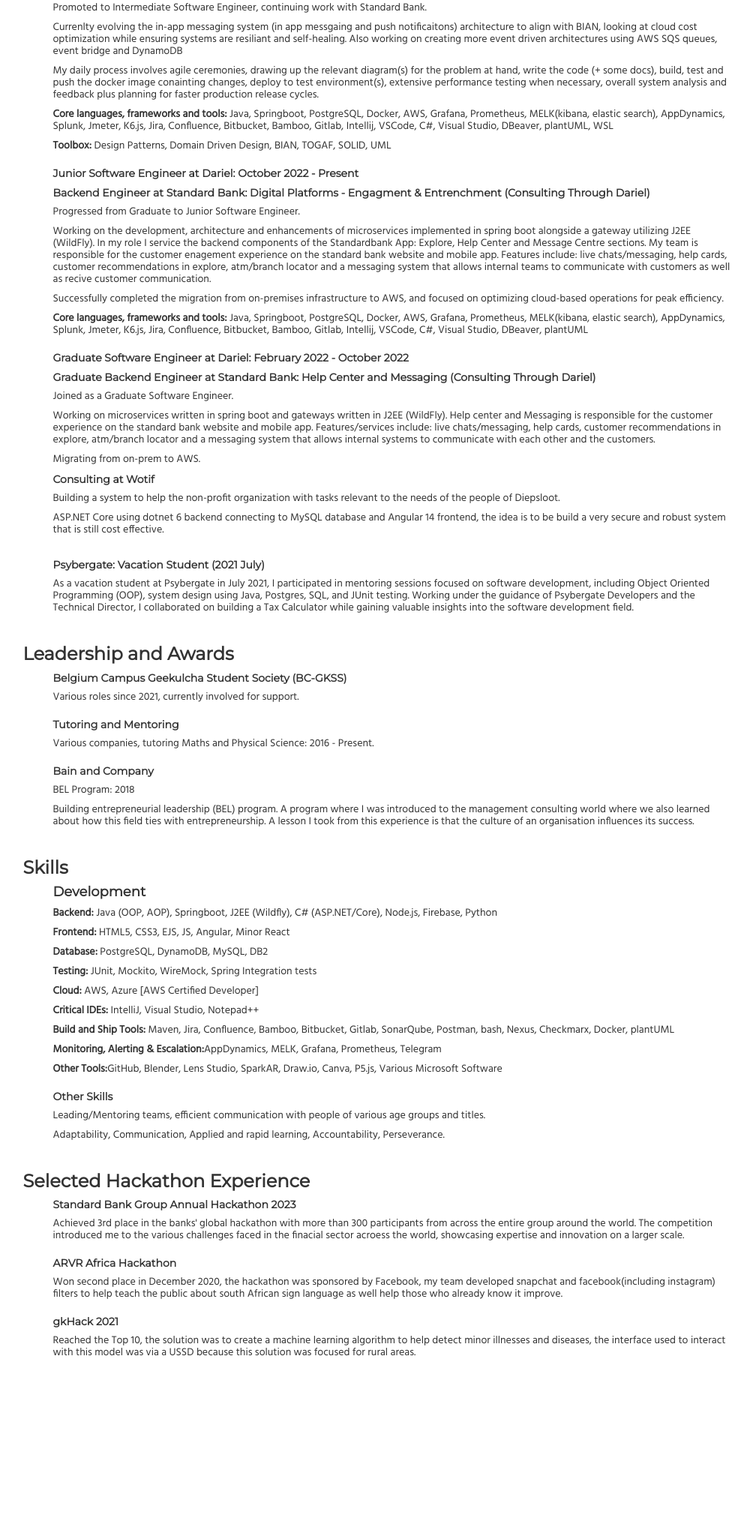
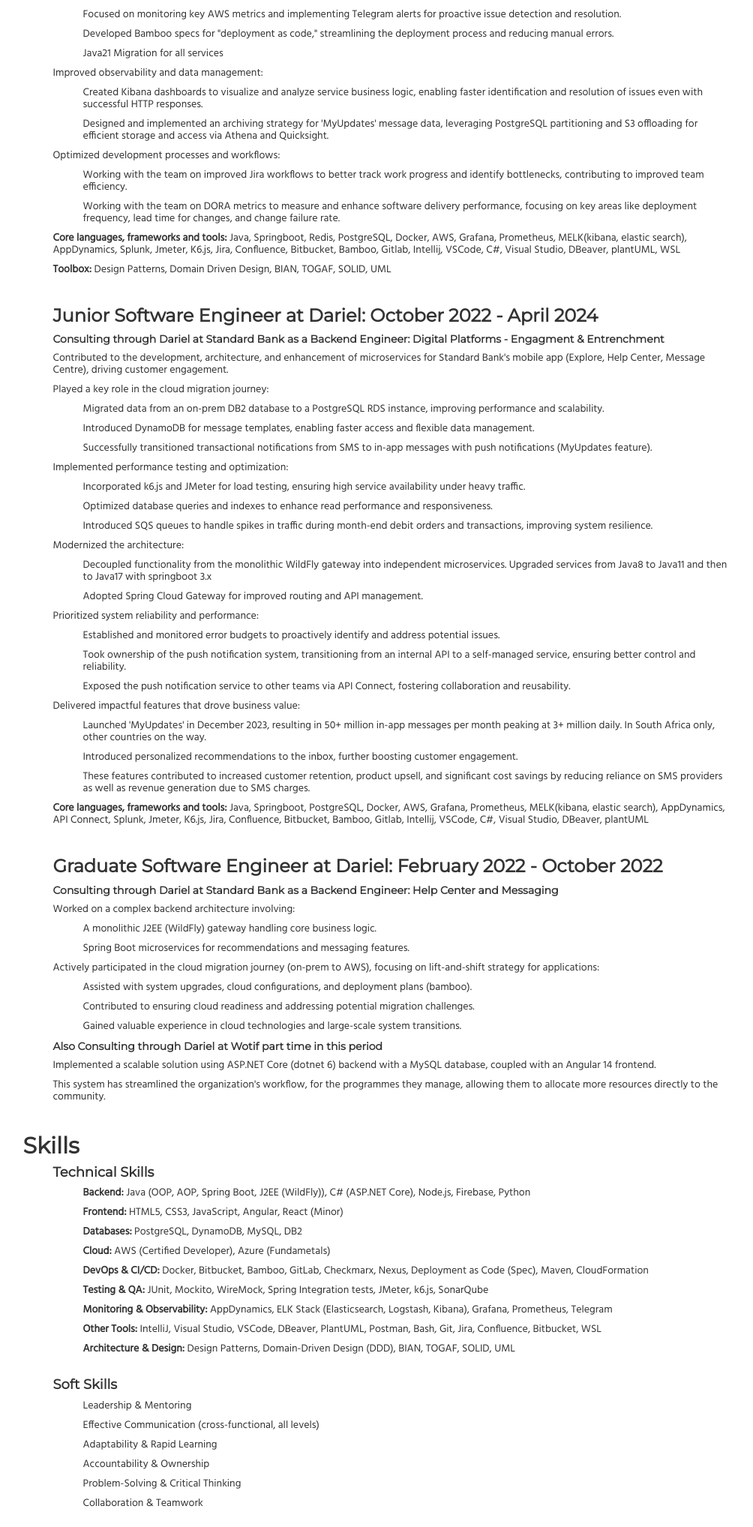
Before and after one commit to TGNkwane/cvtebogonkwane-errors.co.za-SUBDOMAIN, a plain HTML site: page index.html in a window 1280 px wide. Shown: the part 585-2621 px from the top of the page at 75% size, without its empty margins (137-1141 px from the left). Before the commit the page ends 2427 px from the top, so only its background shows below. Drawn offline with nearby package versions, Linux system fonts and the light colour scheme.

Commit message:
final changes for 2024 august

```diff
--- a/index.html
+++ b/index.html
@@ -19,114 +19,166 @@
                         <h1>Tebogo Gerald Nkwane</h1>
                         <h3>Innovative, Reliable, Creative</h3>
                         <p>Email: <a href="mailto: nkwane.gerald@gmail.com">nkwane.gerald@gmail.com</a></p>
-                        <p><a href="https://github.com/TGNkwane" target="_blank">GitHub</a></p>
-                        <p><a href="https://za.linkedin.com/in/tebogo-nkwane" target="_blank">LinkedIn</a></p>
-                        <p><a href="https://www.credly.com/users/tebogo-nkwane" target="_blank">Credly</a></p>
+                        <p><a href="https://github.com/TGNkwane" target="_blank" rel="noopener noreferrer">GitHub</a></p>
+                        <p><a href="https://za.linkedin.com/in/tebogo-nkwane" target="_blank" rel="noopener noreferrer">LinkedIn</a></p>
+                        <p><a href="https://www.credly.com/users/tebogo-nkwane" target="_blank" rel="noopener noreferrer">Credly</a></p>
                     </div>
+                     <h2>Professional Experience</h2>
+                     <ul>
+                        <li>
+                            <h3 class="headline">Intermediate  Software Engineer at Dariel: April 2024 -  Present</h4>
+                            <p class="headline">Consulting through Dariel at Standard Bank as a Backend Engineer: Digital Platforms - Engagment & Entrenchment</p>
+                            <p>Evolving the in-app messaging system (in-app messaging and push notifications) architecture:</p>
+                            <ul>
+                                <li>Aligning the system with BIAN standards for improved banking industry compliance and efficiency.</li>
+                                <li>Implementing cloud cost optimization strategies while ensuring system resilience and self-healing capabilities.</li>
+                                <li>Designing and building more event-driven architectures using AWS SQS queues, EventBridge, and DynamoDB for increased scalability and responsiveness.</li>
+                            </ul>
+                            <p>Enhancing system performance and reliability:</p>
+                            <ul>
+                                <li>Implemented a Redis cache (AWS Elasticache) to handle high volumes of user logins (1 billion+ in 2023), ensuring service scalability and responsiveness (some of our services are now being called on login).</li>
+                                <li>Externalized configurations using a config server for improved maintainability and deployment flexibility.</li>
+                                <li>Focused on monitoring key AWS metrics and implementing Telegram alerts for proactive issue detection and resolution.</li>
+                                <li>Developed Bamboo specs for "deployment as code," streamlining the deployment process and reducing manual errors.</li>
+                                <li>Java21 Migration for all services</li>
+                            </ul>
+                            <p>Improved observability and data management:</p>
+                            <ul>
+                                <li>Created Kibana dashboards to visualize and analyze service business logic, enabling faster identification and resolution of issues even with successful HTTP responses.</li>
+                                <li>Designed and implemented an archiving strategy for 'MyUpdates' message data, leveraging PostgreSQL partitioning and S3 offloading for efficient storage and access via Athena and Quicksight.</li>
+                            </ul>
+                            <p>Optimized development processes and workflows:</p>
+                            <ul>
+                                <li>Working with the team on improved Jira workflows to better track work progress and identify bottlenecks, contributing to improved team efficiency.</li>
+                                <li>Working with the team on DORA metrics to measure and enhance software delivery performance, focusing on key areas like deployment frequency, lead time for changes, and change failure rate.</li>
+                            </ul>
+                            <p><b>Core languages, frameworks and tools:</b> Java, Springboot, Redis, PostgreSQL, Docker, AWS, Grafana, Prometheus, MELK(kibana, elastic search), AppDynamics, Splunk, Jmeter, K6.js, Jira, Confluence, Bitbucket, Bamboo, Gitlab, Intellij, VSCode, C#, Visual Studio, DBeaver, plantUML, WSL</p>
+                            <p><b>Toolbox:</b> Design Patterns, Domain Driven Design, BIAN, TOGAF, SOLID, UML</p>
+                        </li>
+                        <li>
+                            <h3 class="headline">Junior Software Engineer at Dariel: October 2022 - April 2024</h4>
+                            <p class="headline">Consulting through Dariel at Standard Bank as a Backend Engineer: Digital Platforms - Engagment & Entrenchment</p>
+                            <p>Contributed to the development, architecture, and enhancement of microservices for Standard Bank's mobile app (Explore, Help Center, Message Centre), driving customer engagement.</p>
+                            <p>Played a key role in the cloud migration journey:</p>
+                            <ul>
+                                <li>Migrated data from an on-prem DB2 database to a PostgreSQL RDS instance, improving performance and scalability.</li>
+                                <li>Introduced DynamoDB for message templates, enabling faster access and flexible data management.</li>
+                                <li>Successfully transitioned transactional notifications from SMS to in-app messages with push notifications (MyUpdates feature).</li>
+                            </ul>
+                            <p>Implemented performance testing and optimization:</p>
+                            <ul>
+                                <li>Incorporated k6.js and JMeter for load testing, ensuring high service availability under heavy traffic.</li>
+                                <li>Optimized database queries and indexes to enhance read performance and responsiveness.</li>
+                                <li>Introduced SQS queues to handle spikes in traffic during month-end debit orders and transactions, improving system resilience.</li>
+                            </ul>
+                            <p>Modernized the architecture:</p>
+                            <ul>
+                                <li>Decoupled functionality from the monolithic WildFly gateway into independent microservices. Upgraded services from Java8 to Java11 and then to Java17 with springboot 3.x</li>
+                                <li>Adopted Spring Cloud Gateway for improved routing and API management.</li>
+                            </ul>
+                            <p>Prioritized system reliability and performance:</p>
+                            <ul>
+                                <li>Established and monitored error budgets to proactively identify and address potential issues.</li>
+                                <li>Took ownership of the push notification system, transitioning from an internal API to a self-managed service, ensuring better control and reliability.</li>
+                                <li>Exposed the push notification service to other teams via API Connect, fostering collaboration and reusability.</li>
+                            </ul>
+                            <p>Delivered impactful features that drove business value:</p>
+                            <ul>
+                                <li>Launched 'MyUpdates' in December 2023, resulting in 50+ million in-app messages per month peaking at 3+ million daily. In South Africa only, other countries on the way.</li>
+                                <li>Introduced personalized recommendations to the inbox, further boosting customer engagement.</li>
+                                <li>These features contributed to increased customer retention, product upsell, and significant cost savings by reducing reliance on SMS providers as well as revenue generation due to SMS charges.</li>
+                            </ul>
+                            <p><b>Core languages, frameworks and tools:</b> Java, Springboot, PostgreSQL, Docker, AWS, Grafana, Prometheus, MELK(kibana, elastic search), AppDynamics, API Connect, Splunk, Jmeter, K6.js, Jira, Confluence, Bitbucket, Bamboo, Gitlab, Intellij, VSCode, C#, Visual Studio, DBeaver, plantUML</p>
+                        </li>
+                        <li>
+                            <h3 class="headline">Graduate Software Engineer at Dariel: February 2022 -  October 2022</h4>
+                            <p class="headline">Consulting through Dariel at Standard Bank as a Backend Engineer: Help Center and Messaging</p>
+                            <p>Worked on a complex backend architecture involving:</p>
+                            <ul>
+                                <li>A monolithic J2EE (WildFly) gateway handling core business logic.</li>
+                                <li>Spring Boot microservices for recommendations and messaging features.</li>
+                            </ul>
+                            <p>Actively participated in the cloud migration journey (on-prem to AWS), focusing on lift-and-shift strategy for applications:</p>
+                            <ul>
+                                <li>Assisted with system upgrades, cloud configurations, and deployment plans (bamboo).</li>
+                                <li>Contributed to ensuring cloud readiness and addressing potential migration challenges.</li>
+                                <li>Gained valuable experience in cloud technologies and large-scale system transitions.</li>
+                            </ul>
+                            <p class="headline">Also Consulting through Dariel at Wotif part time in this period</p>
+                            <p>Implemented a scalable solution using ASP.NET Core (dotnet 6) backend with a MySQL database, coupled with an Angular 14 frontend.</p>
+                            <p>This system has streamlined the organization's workflow, for the programmes they manage, allowing them to allocate more resources directly to the community.</p>
+                        </li>
+                     </ul>
+                    <h2>Skills</h2>
+                    <ul>
+                        <li>
+                            <h4>Technical Skills</h4>
+                            <ul>
+                                <li>
+                                    <strong>Backend:</strong> Java (OOP, AOP, Spring Boot, J2EE (WildFly)), C# (ASP.NET Core), Node.js, Firebase, Python
+                                </li>
+                                <li>
+                                    <strong>Frontend:</strong> HTML5, CSS3, JavaScript, Angular, React (Minor)
+                                </li>
+                                <li>
+                                    <strong>Databases:</strong> PostgreSQL, DynamoDB, MySQL, DB2
+                                </li>
+                                <li>
+                                    <strong>Cloud:</strong> AWS (Certified Developer), Azure (Fundametals)
+                                </li>
+                                <li>
+                                    <strong>DevOps & CI/CD:</strong> Docker, Bitbucket, Bamboo, GitLab, Checkmarx, Nexus, Deployment as Code (Spec), Maven, CloudFormation
+                                </li>
+                                <li>
+                                    <strong>Testing & QA:</strong> JUnit, Mockito, WireMock, Spring Integration tests, JMeter, k6.js, SonarQube
+                                </li>
+                                <li>
+                                    <strong>Monitoring & Observability:</strong> AppDynamics, ELK Stack (Elasticsearch, Logstash, Kibana), Grafana, Prometheus, Telegram
+                                </li>
+                                <li>
+                                    <strong>Other Tools:</strong> IntelliJ, Visual Studio, VSCode, DBeaver, PlantUML, Postman, Bash, Git, Jira, Confluence, Bitbucket, WSL
+                                </li>
+                                <li>
+                                    <strong>Architecture & Design:</strong> Design Patterns, Domain-Driven Design (DDD), BIAN, TOGAF, SOLID, UML
+                                </li>
+                            </ul>
+                        </li>
+                        <li>
+                            <h4>Soft Skills</h4>
+                            <ul>
+                                <li>Leadership & Mentoring</li>
+                                <li>Effective Communication (cross-functional, all levels)</li>
+                                <li>Adaptability & Rapid Learning</li>
+                                <li>Accountability & Ownership</li>
+                                <li>Problem-Solving & Critical Thinking</li>
+                                <li>Collaboration & Teamwork</li>
+                            </ul>
+                        </li>
+                    </ul>
                     <h3>Education</h3>
                     <ul>
                         <li>
                             <p class="headline">Belgium Campus: 2019 - 2022</p>
-                            <p>Majoring in Software Engineering</p>
-                            <p>GPA: 78%</p>
+                            <p>Bachelor Of Computing in Software Engineering</p>
                         </li>
                         <li>
                             <p class="headline">University of Cape Town: 2016 - 2018</p>
-                            <p>Majored in Mechanical and Mechatronic Engineering</p>
-                            <p>Discovered this was not the type of Engineering for me, therefore degree incomplete.</p>
-                        </li>
-                    </ul>
-                     <h3>Work Experience</h3>
-                     <ul>
-                         <li>
-                            <p class="headline">Intermediate  Software Engineer at Dariel: April 2024 -  Present</p>
-                            <p class="headline">Backend Engineer at Standard Bank: Digital Platforms - Engagment & Entrenchment (Consulting Through Dariel)</p>
-                            <p>Promoted to Intermediate Software Engineer, continuing work with Standard Bank.</p>
-                            <p>Currenlty evolving the in-app messaging system (in app messgaing and push notificaitons) architecture to align with BIAN, looking at cloud cost optimization while ensuring systems are resiliant and self-healing. Also working on creating more event driven architectures using AWS SQS queues, event bridge and DynamoDB</p>
-                            <p>My daily process involves agile ceremonies, drawing up the relevant diagram(s) for the problem at hand, write the code (+ some docs), build, test and push the docker image conainting changes, deploy to test environment(s), extensive performance testing when necessary, overall system analysis and feedback plus planning for faster production release cycles.</p>
-                            <p><b>Core languages, frameworks and tools:</b> Java, Springboot, PostgreSQL, Docker, AWS, Grafana, Prometheus, MELK(kibana, elastic search), AppDynamics, Splunk, Jmeter, K6.js, Jira, Confluence, Bitbucket, Bamboo, Gitlab, Intellij, VSCode, C#, Visual Studio, DBeaver, plantUML, WSL</p>
-                            <p><b>Toolbox:</b> Design Patterns, Domain Driven Design, BIAN, TOGAF, SOLID, UML</p>
-                        </li>
-                        <li>
-                            <p class="headline">Junior Software Engineer at Dariel: October 2022 -  Present</p>
-                            <p class="headline">Backend Engineer at Standard Bank: Digital Platforms - Engagment & Entrenchment (Consulting Through Dariel)</p>
-                            <p>Progressed from Graduate to Junior Software Engineer.</p>
-                            <p>Working on the development, architecture and enhancements of microservices implemented in spring boot alongside a gateway utilizing J2EE (WildFly). In my role I service the backend components of the Standardbank App: Explore, Help Center and Message Centre sections. My team is responsible for the customer enagement experience on the standard bank website and mobile app. Features include: live chats/messaging, help cards, customer recommendations in explore, atm/branch locator and a messaging system that allows internal teams to communicate with customers as well as recive customer communication.</p>
-                            <p>Successfully completed the migration from on-premises infrastructure to AWS, and focused on optimizing cloud-based operations for peak efficiency.</p>
-                            <p><b>Core languages, frameworks and tools:</b> Java, Springboot, PostgreSQL, Docker, AWS, Grafana, Prometheus, MELK(kibana, elastic search), AppDynamics, Splunk, Jmeter, K6.js, Jira, Confluence, Bitbucket, Bamboo, Gitlab, Intellij, VSCode, C#, Visual Studio, DBeaver, plantUML</p>
-                        </li>
-                        <li>
-                            <p class="headline">Graduate Software Engineer at Dariel: February 2022 -  October 2022</p>
-                            <p class="headline">Graduate Backend Engineer at Standard Bank: Help Center and Messaging (Consulting Through Dariel)</p>
-                            <p>Joined as a Graduate Software Engineer.</p>
-                            <p>Working on microservices written in spring boot and gateways written in J2EE (WildFly). Help center and Messaging is responsible for the customer experience on the standard bank website and mobile app. Features/services include: live chats/messaging, help cards, customer recommendations in explore, atm/branch locator and a messaging system that allows internal systems to communicate with each other and the customers.</p>
-                            <p>Migrating from on-prem to AWS.</p>
-                            <p class="headline">Consulting at Wotif</p>
-                            <p>Building a system to help the non-profit organization with tasks relevant to the needs of the people of Diepsloot.</p>
-                            <p>ASP.NET Core using dotnet 6 backend connecting to MySQL database and Angular 14 frontend, the idea is to be build a very secure and robust system that is still cost effective.</p>
-                        </li>
-                     </ul>
-                    <ul>
-                        <li>
-                            <p class="headline">Psybergate: Vacation Student (2021 July)</p>
-                            <p>As a vacation student at Psybergate in July 2021, I participated in mentoring sessions focused on software development, including Object Oriented Programming (OOP), system design using Java, Postgres, SQL, and JUnit testing. Working under the guidance of Psybergate Developers and the Technical Director, I collaborated on building a Tax Calculator while gaining valuable insights into the software development field.</p>
-                        </li>
-                    </ul>
-                    <h3>Leadership and Awards</h3>
-                    <ul>
-                        <li>
-                            <p class="headline">Belgium Campus Geekulcha Student Society (BC-GKSS)</p>
-                            <p>Various roles since 2021, currently involved for support.</p>
-                        </li>
-                        <li>
-                            <p class="headline">Tutoring and Mentoring</p>
-                            <p>Various companies, tutoring Maths and Physical Science: 2016 - Present.</p>
-                        </li>
-                        <li>
-                            <p class="headline">Bain and Company</p>
-                            <p>BEL Program: 2018</p>
-                            <p>Building entrepreneurial leadership (BEL) program. A program where I was introduced to the management
-                                consulting world where we also learned about how this field ties with entrepreneurship. A lesson I took
-                                from this experience is that the culture of an organisation influences its success.</p>
-                        </li>
-                    </ul>
-                    <h3>Skills</h3>
-                    <ul>
-                        <li>
-                            <h4>Development</h4>
-                            <p><strong>Backend:</strong> Java (OOP, AOP), Springboot, J2EE (Wildfly), C# (ASP.NET/Core), Node.js, Firebase, Python</p>
-                            <p><strong>Frontend:</strong> HTML5, CSS3, EJS, JS, Angular, Minor React</p>
-                            <p><strong>Database:</strong> PostgreSQL, DynamoDB, MySQL, DB2</p>
-                            <p><strong>Testing:</strong> JUnit, Mockito, WireMock, Spring Integration tests</p>
-                            <p><strong>Cloud:</strong> AWS, Azure [AWS Certified Developer]</p>
-                            <p><strong>Critical IDEs:</strong> IntelliJ, Visual Studio, Notepad++</p>
-                            <p><strong>Build and Ship Tools:</strong> Maven, Jira, Confluence, Bamboo, Bitbucket, Gitlab, SonarQube, Postman, bash, Nexus, Checkmarx, Docker, plantUML</p>
-                            <p><strong>Monitoring, Alerting & Escalation:</strong>AppDynamics, MELK, Grafana, Prometheus, Telegram</p>
-                            <p><strong>Other Tools:</strong>GitHub, Blender, Lens Studio, SparkAR, Draw.io, Canva, P5.js, Various Microsoft Software</p>
-                        </li>
-                        <li>
-                            <p class="headline">Other Skills</p>
-                            <p>Leading/Mentoring teams, efficient communication with people of various age groups and titles.</p>
-                            <p>Adaptability, Communication, Applied and rapid learning, Accountability, Perseverance.</p>
+                            <p>BScENG Mechanical and Mechatronic Engineering</p>
                         </li>
                     </ul>
                     <h3>Selected Hackathon Experience</h3>
                     <ul>
                         <li>
                             <p class="headline">Standard Bank Group Annual Hackathon 2023</p>
-                            <p>Achieved 3rd place in the banks' global hackathon with more than 300 participants from across the entire group around the world. The competition introduced me to the various challenges faced in the finacial sector acroess the world, showcasing expertise and innovation on a larger scale.</p>
+                            <p>Achieved 3rd place out of 300+ participants globally. Showcased expertise and innovation in addressing financial sector challenges.</p>
                         </li>
                         <li>
                             <p class="headline">ARVR Africa Hackathon</p>
-                            <p>Won second place in December 2020, the hackathon was sponsored by Facebook, my team
-                                developed snapchat and facebook(including instagram) filters to help teach the public about south African sign language as well help those who already
-                                know it improve.</p>
+                            <p>Won 2nd place. Developed Snapchat and Facebook filters to promote South African Sign Language learning and fluency.</p>
                         </li>
                         <li>
                             <p class="headline">gkHack 2021</p>
-                            <p>Reached the Top 10, the solution was to create a machine learning
-                                algorithm to help detect minor illnesses and diseases, the interface used to interact with this model was via a
-                                USSD because this solution was focused for rural areas.</p>
+                            <p>Reached the Top 10. Created a machine learning model for detecting minor illnesses, accessible via USSD for rural areas.</p>
                         </li>
                     </ul>
                 </div>
```
